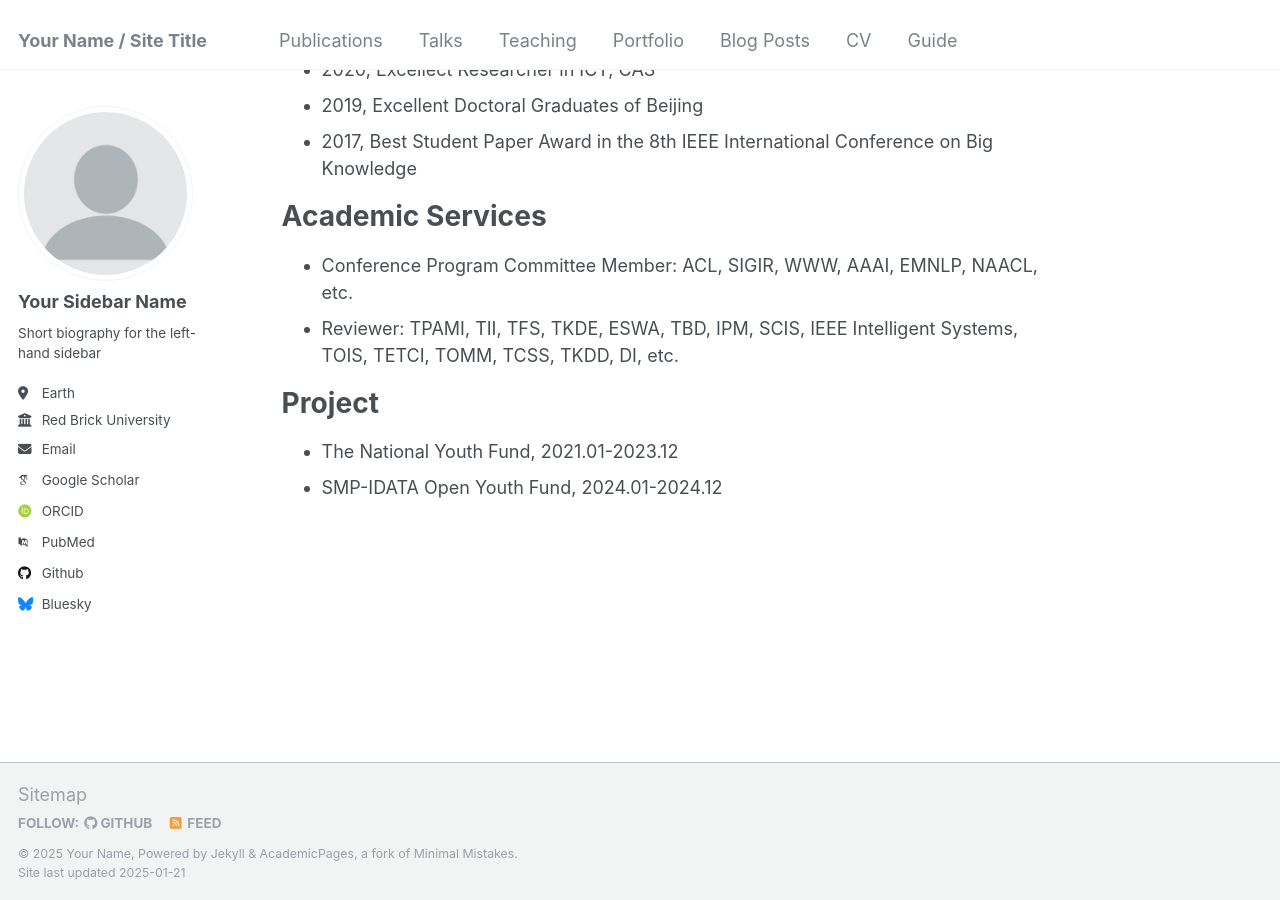
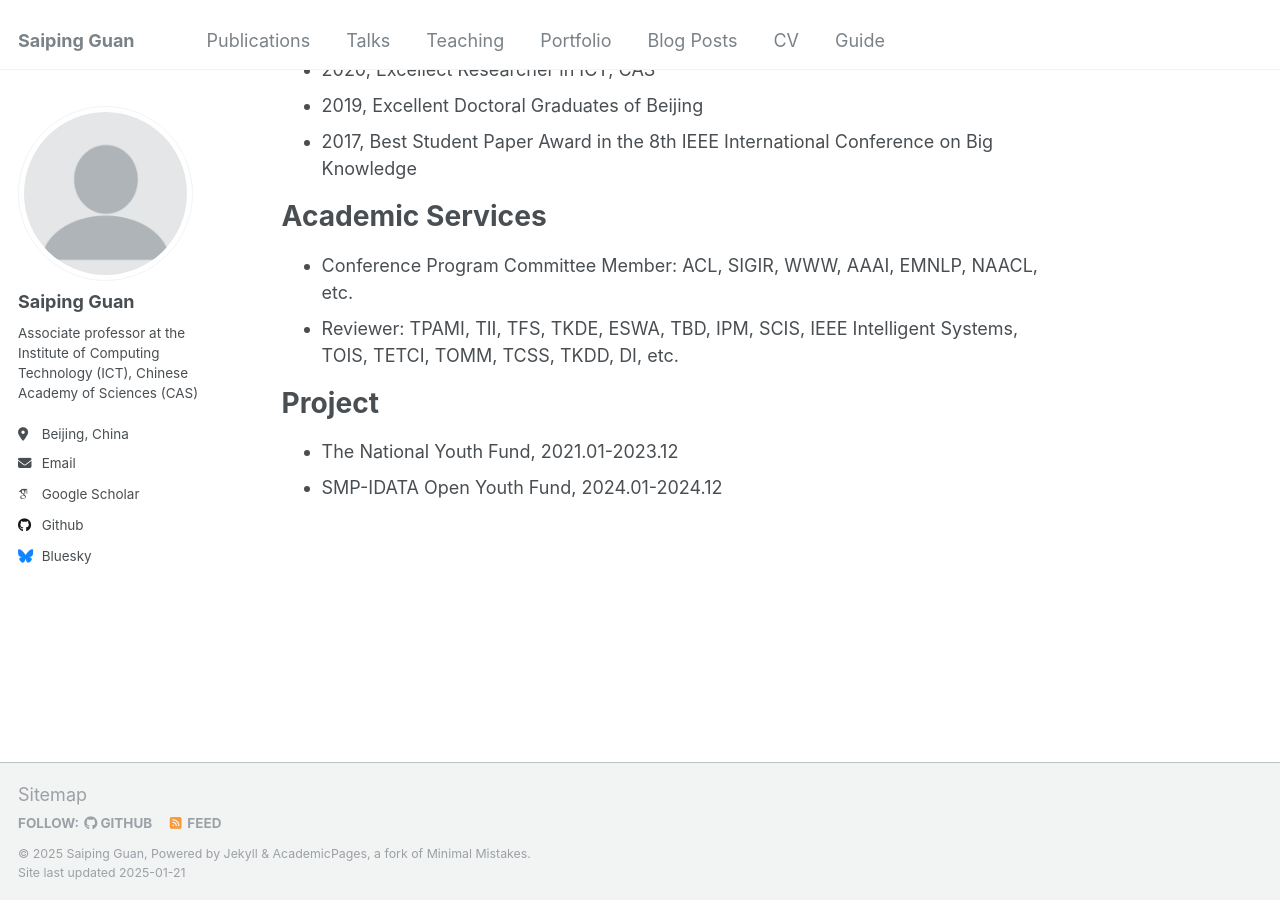
Before and after one commit to gsp2014/gsp2014.github.io, a Jekyll site: the page built from _pages/about.md, in a window 1280 px wide and 900 px high, scrolled down 533 px. Built offline with Jekyll 4.4.1, drawn with Linux system fonts in a browser that asks for light colours; some web fonts are replaced.

Commit message:
Update _config.yml

```diff
--- a/_config.yml
+++ b/_config.yml
@@ -8,13 +8,13 @@
 
 # Basic Site Settings
 locale                   : "en-US"
-title                    : "Your Name / Site Title"
+title                    : "Saiping Guan"
 title_separator          : "-"
-name                     : &name "Your Name"
+name                     : &name "Saiping Guan"
 description              : &description "personal description"
-url                      : https://academicpages.github.io # the base hostname & protocol for your site e.g. "https://[your GitHub username].github.io"
+url                      : https://gsp2014.github.io # the base hostname & protocol for your site e.g. "https://[your GitHub username].github.io"
 baseurl                  : "" # the subpath of your site, e.g. "/blog"
-repository               : "academicpages/academicpages.github.io"
+repository               : "gsp2014/gsp2014.github.io"
 
 # Site Author - The following control what appear as part of the author content on the side bar.
 #               If a field is blank the icon and link will not appear, otherwise it will be shown.
@@ -22,21 +22,21 @@ repository               : "academicpages/academicpages.github.io"
 author:
   # Biographic information
   avatar           : "profile.png"
-  name             : "Your Sidebar Name"
+  name             : "Saiping Guan"
   pronouns         : # example: "she/her"
-  bio              : "Short biography for the left-hand sidebar"
-  location         : "Earth"
-  employer         : "Red Brick University"
+  bio              : "Associate professor at the Institute of Computing Technology (ICT), Chinese Academy of Sciences (CAS)"
+  location         : "Beijing, China"
+  employer         :
   uri              : # URL
-  email            : "none@example.org"
+  email            : "guansaiping@ict.ac.cn"
 
   # Academic websites
   arxiv            : # URL - Update with the correct link to your profile
-  googlescholar    : "https://scholar.google.com/citations?user=PS_CX0AAAAAJ"
+  googlescholar    : "https://scholar.google.com/citations?hl=zh-CN&user=mS2QCewAAAAJ&view_op=list_works&sortby=pubdate"
   impactstory      : # URL
-  orcid            : "http://orcid.org/yourorcidurl"
+  orcid            :
   semantic         : # URL
-  pubmed           : "https://www.ncbi.nlm.nih.gov/pubmed/?term=john+snow"
+  pubmed           :
   researchgate     : # URL
   scopus           : # URL
 
@@ -44,7 +44,7 @@ author:
   bitbucket        : # Username - Update with your username on the site
   codepen          : # Username
   dribbble         : # Username
-  github           : "academicpages"
+  github           : "gsp2014"
   kaggle           : # Username
   stackoverflow    : # User number or user number and name (i.e., use "1" or "1/jeff-atwood")
 
```
